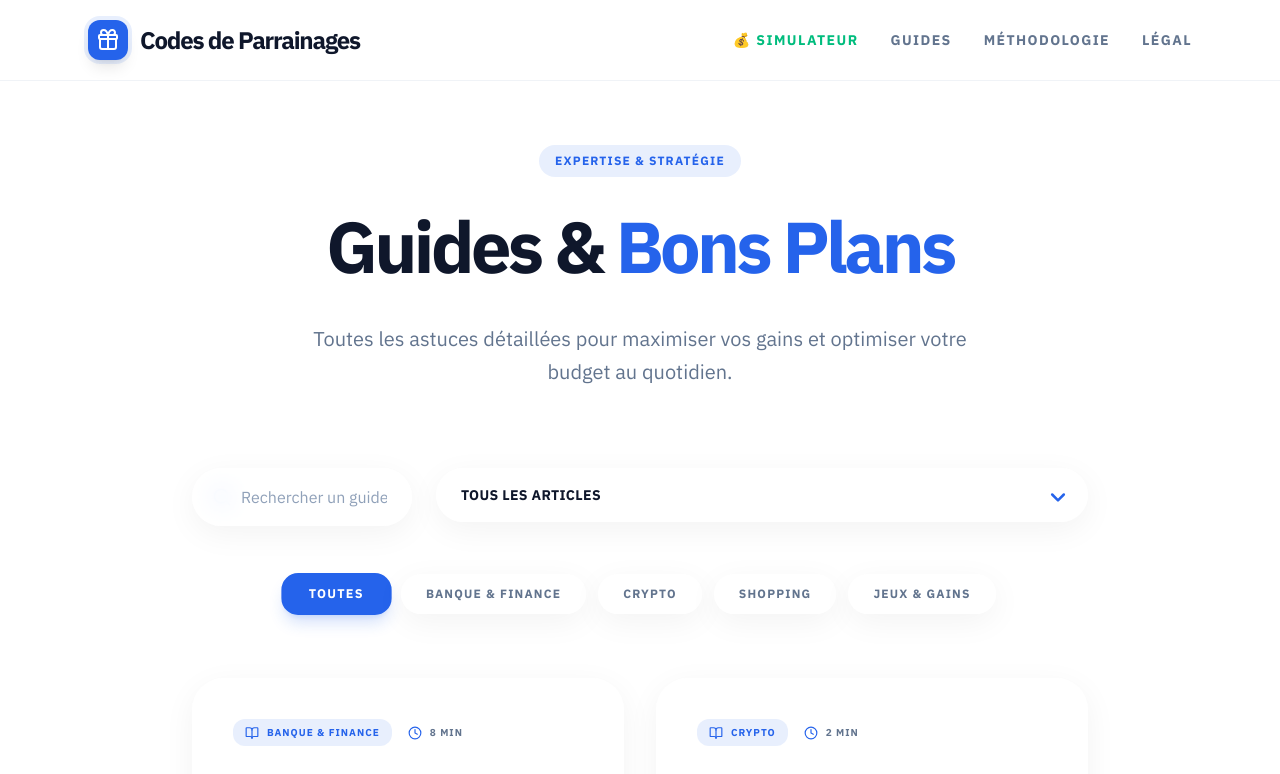
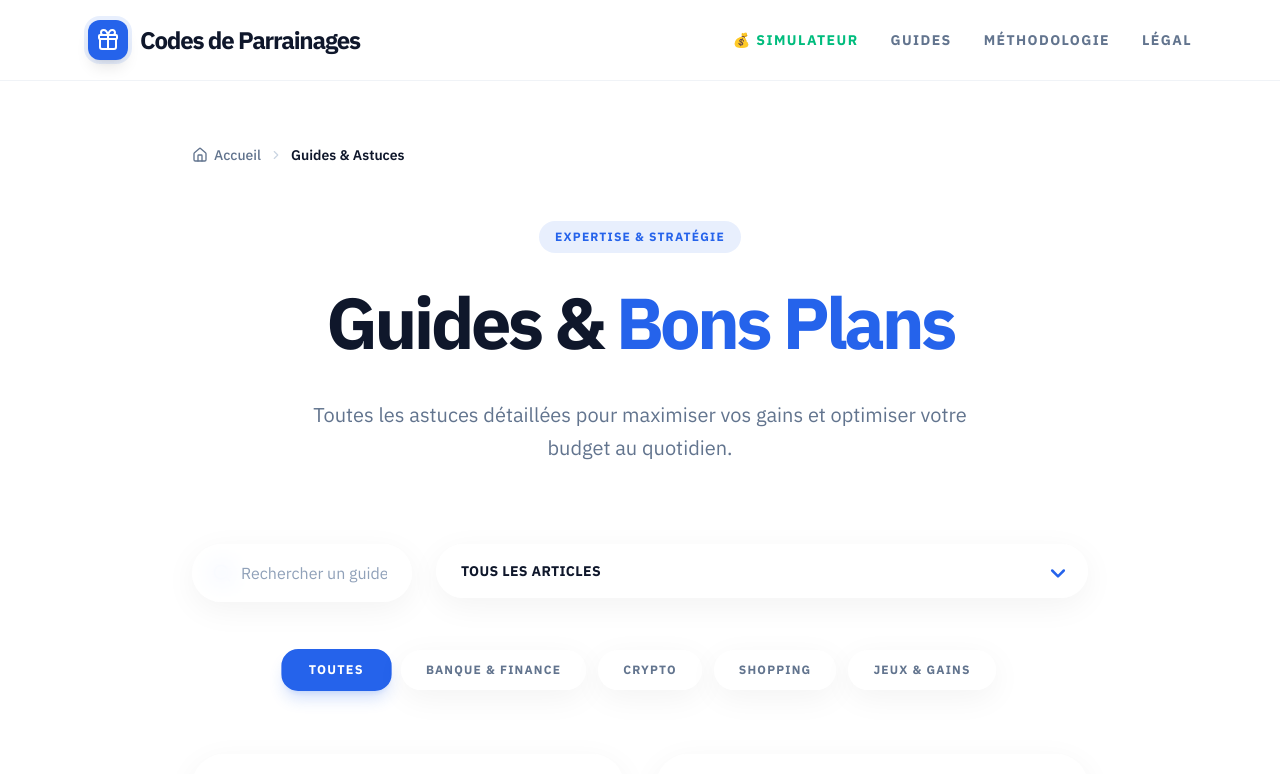
Before and after one commit to NACoaching/ParraineMoi, a Next.js app: page /guides in a window 1280 px wide. Shown: the top 774 px of the page. Built offline with nearby package versions, Linux system fonts and the light colour scheme.

Commit message:
seo: add breadcrumbs to guides index page

```diff
--- a/src/app/guides/page.tsx
+++ b/src/app/guides/page.tsx
@@ -2,7 +2,7 @@ import { Metadata } from 'next';
 import Link from 'next/link';
 import guidesData from '@/data/guides.json';
 import { GuidesGrid } from '@/components/GuidesGrid';
-import { BookOpen, Calendar, Clock, ArrowRight } from 'lucide-react';
+import { BookOpen, Calendar, Clock, ArrowRight, Home, ChevronRight } from 'lucide-react';
 
 export const metadata: Metadata = {
     title: 'Guides & Bons Plans - Codes de Parrainages',
@@ -13,8 +13,41 @@ export const metadata: Metadata = {
 };
 
 export default function GuidesPage() {
+    const breadcrumbJsonLd = {
+        "@context": "https://schema.org",
+        "@type": "BreadcrumbList",
+        "itemListElement": [
+            {
+                "@type": "ListItem",
+                "position": 1,
+                "name": "Accueil",
+                "item": "https://codes-de-parrainages.com"
+            },
+            {
+                "@type": "ListItem",
+                "position": 2,
+                "name": "Guides & Astuces",
+                "item": "https://codes-de-parrainages.com/guides"
+            }
+        ]
+    };
+
     return (
         <main className="flex flex-col items-center min-h-screen pb-20 pt-16 px-4">
+            <script
+                type="application/ld+json"
+                dangerouslySetInnerHTML={{ __html: JSON.stringify(breadcrumbJsonLd) }}
+            />
+            <nav className="flex items-center gap-2 text-sm font-medium text-slate-500 mb-12 overflow-x-auto whitespace-nowrap pb-2 w-full max-w-4xl">
+                <Link href="/" className="flex items-center gap-1.5 hover:text-slate-900 dark:hover:text-white transition-colors">
+                    <Home size={16} />
+                    <span>Accueil</span>
+                </Link>
+                <ChevronRight size={14} className="text-slate-300 dark:text-slate-700 flex-shrink-0" />
+                <span className="text-slate-900 dark:text-slate-300 font-semibold truncate">
+                    Guides & Astuces
+                </span>
+            </nav>
             <section className="w-full max-w-4xl">
                 <div className="text-center mb-20">
                     <div className="inline-block py-2 px-4 rounded-2xl bg-primary/10 text-primary font-bold text-xs uppercase tracking-widest mb-6">
```
